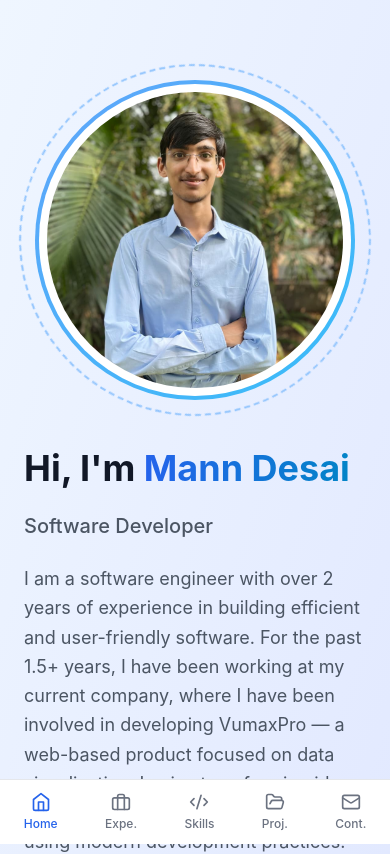
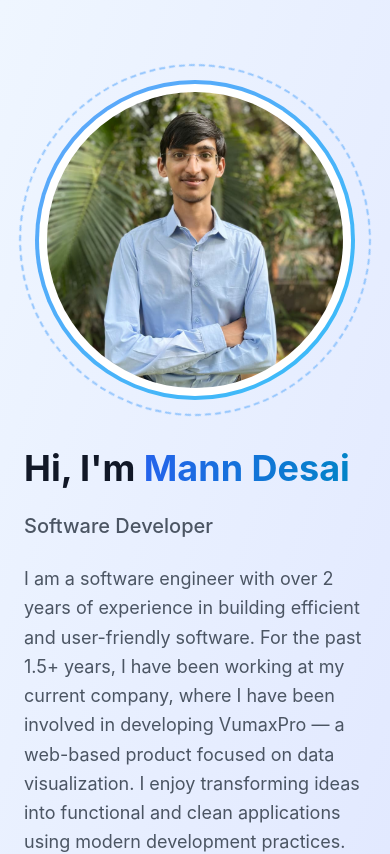
Before and after one commit to Manndesai1802/Portfolio-Website, a React (Vite) app: page / in a window 390 px wide. Shown: the top 854 px of the page. Built offline with nearby package versions, Linux system fonts and the light colour scheme.

Commit message:
Mobile Navbar hide

```diff
--- a/src/App.jsx
+++ b/src/App.jsx
@@ -56,7 +56,7 @@ function App() {
         setTheme={setTheme}
       />
       {/* <MobileNavbar activeSection={activeSection} setActiveSection={setActiveSection} /> */}
-<MobileNavbar theme={theme} setTheme={setTheme} activeSection={activeSection} setActiveSection={setActiveSection} />
+{/* <MobileNavbar theme={theme} setTheme={setTheme} activeSection={activeSection} setActiveSection={setActiveSection} /> */}
       <main>
         <Hero />
         <About />
```
